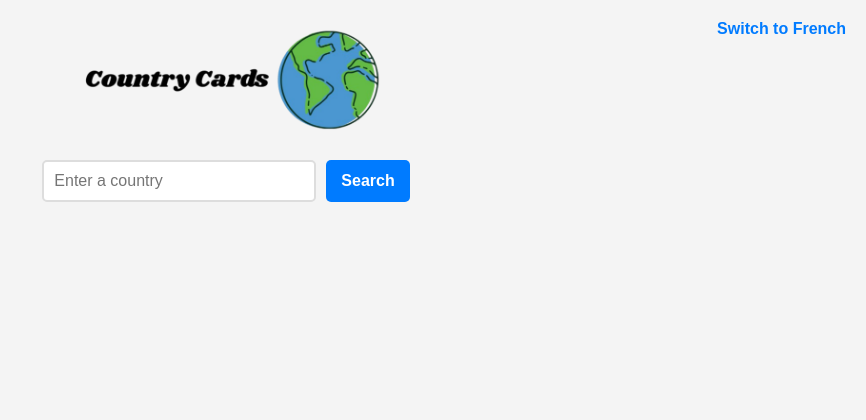
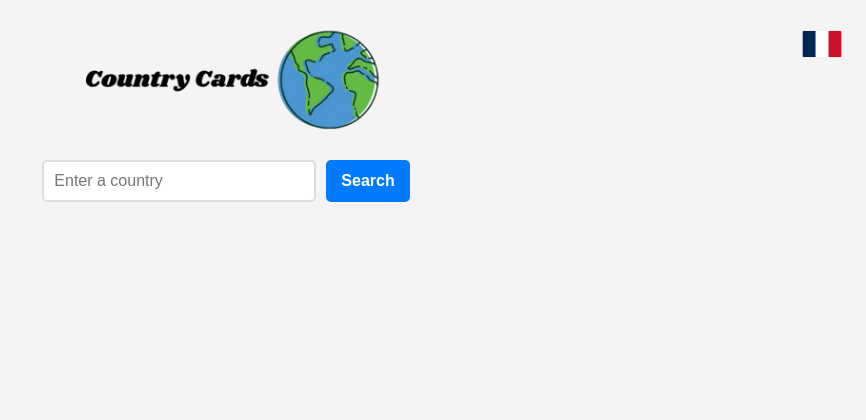
Before and after one commit to lgadroy/country-cards, a Flask app: page / in a window 1280 px wide. Shown: the top 420 px of the page, without its empty margins (414-1280 px from the left). Run offline with Flask 3, Linux system fonts and the light colour scheme.

Commit message:
Adding flags for language switching.

```diff
--- a/app.py
+++ b/app.py
@@ -30,4 +30,5 @@ def home():
 
 if __name__ == "__main__":
     from waitress import serve
-    serve(app, host="0.0.0.0", port=8080)
+    app.run(debug=True, host="127.0.0.1", port=8080)
+    #serve(app, host="0.0.0.0", port=8080)
--- a/static/style.css
+++ b/static/style.css
@@ -90,23 +90,32 @@ button:active {
     transform: scale(0.95); /* Effet d'appui */
 }
 
-/* Alignement du switch de langue à droite */
+/* Alignement du switch de langue à droite avec drapeau responsive */
 .lang-switch {
     position: absolute;
     top: 20px;
     right: 20px;
-    font-size: 16px;
+    display: flex;
+    align-items: center;
+    gap: 8px; /* espace entre plusieurs éléments si besoin */
 }
 
 .lang-switch a {
     text-decoration: none;
-    color: #007BFF;
-    font-weight: bold;
-    transition: color 0.3s ease-in-out;
+    display: inline-block;
 }
 
-.lang-switch a:hover {
-    color: #0056b3;
+.lang-switch img.lang-flag {
+    width: auto;
+    max-width: 48px;
+    height: auto;
+    max-height: 48px;
+    display: block;
+    transition: transform 0.2s ease-in-out;
+}
+
+.lang-switch img.lang-flag:hover {
+    transform: scale(1.1);
 }
 
 .hidden-download {
--- a/templates/index.html
+++ b/templates/index.html
@@ -5,6 +5,7 @@
     <meta name="viewport" content="width=device-width, initial-scale=1.0">
     <title>Country Cards App</title>
     <link rel="stylesheet" href="{{ url_for('static', filename='style.css') }}">
+    <link rel="icon" type="image/png" href="{{ url_for('static', filename='favicon.png') }}">
     <script src="https://cdnjs.cloudflare.com/ajax/libs/html2canvas/1.4.1/html2canvas.min.js"></script>
     <script>
         function downloadCard(button) {
@@ -39,9 +40,13 @@
 <body>
     <div class="lang-switch">
         {% if lang == "en" %}
-            <a href="{{ url_for('home', country=request.args.get('country', ''), lang='fr') }}">Switch to French</a>
+            <a href="{{ url_for('home', country=request.args.get('country', ''), lang='fr') }}">
+                <img src="{{ url_for('static', filename='france.png') }}" alt="Français" class="lang-flag">
+            </a>
         {% else %}
-            <a href="{{ url_for('home', country=request.args.get('country', ''), lang='en') }}">Switch to English</a>
+            <a href="{{ url_for('home', country=request.args.get('country', ''), lang='en') }}">
+                <img src="{{ url_for('static', filename='uk.png') }}" alt="English" class="lang-flag">
+            </a>
         {% endif %}
     </div>
 
```
Also changed, not shown: static/favicon.png (added), static/france.png (added), static/uk.png (added).
